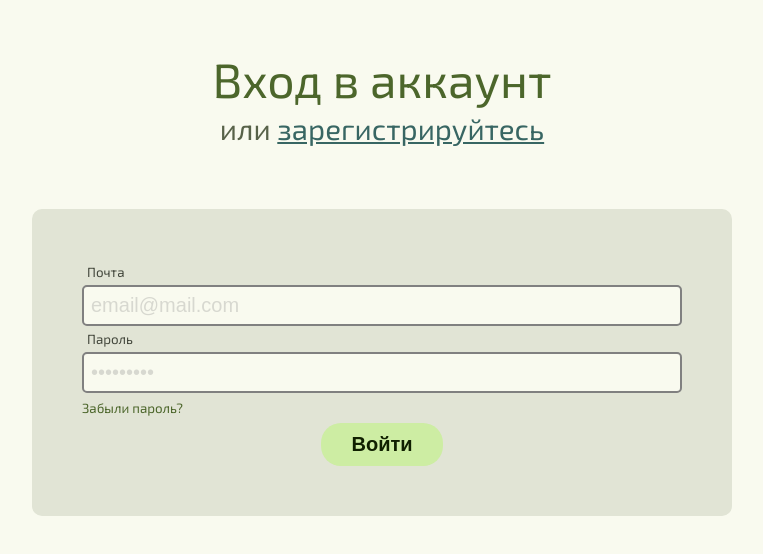
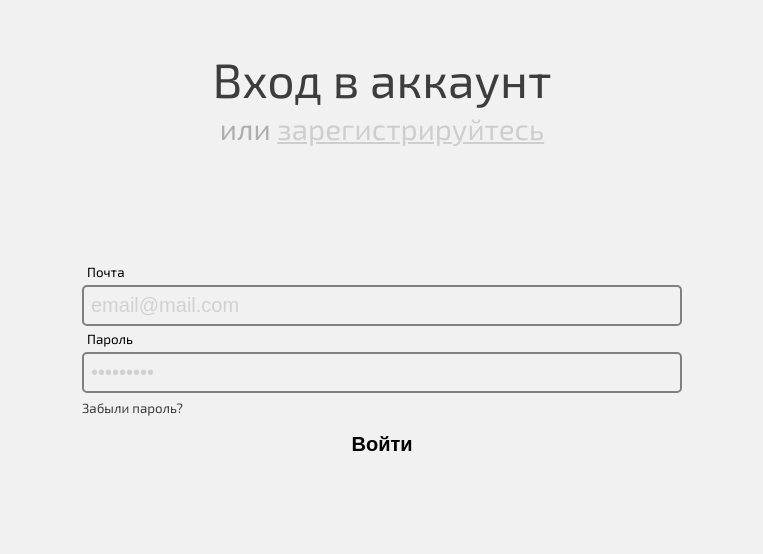
Before and after one commit to vlad-chigrinov/achieve_club_vue, a Vue app: page /login in a window 1280 px wide. Shown: the top 554 px of the page, without its empty margins (258-1021 px from the left). Built offline with nearby package versions, Linux system fonts and the light colour scheme.

Commit message:
Create new color theme

```diff
--- a/assets/styles/app.css
+++ b/assets/styles/app.css
@@ -42,106 +42,27 @@ body {
 }
 
 [theme='dark'] {
-  --primary: rgb(177 209 138);
-  --surface-tint: rgb(177 209 138);
-  --on-primary: rgb(31 55 1);
-  --primary-container: rgb(53 78 22);
-  --on-primary-container: rgb(205 237 163);
-  --secondary: rgb(191 203 173);
-  --on-secondary: rgb(42 51 30);
-  --secondary-container: rgb(64 74 51);
-  --on-secondary-container: rgb(220 231 200);
-  --tertiary: rgb(160 208 203);
-  --on-tertiary: rgb(0 55 53);
-  --tertiary-container: rgb(31 78 75);
-  --on-tertiary-container: rgb(188 236 231);
-  --error: rgb(255 180 171);
-  --on-error: rgb(105 0 5);
-  --error-container: rgb(147 0 10);
-  --on-error-container: rgb(255 218 214);
-  --background: rgb(18 20 14);
-  --on-background: rgb(226 227 216);
-  --surface: rgb(18 20 14);
-  --on-surface: rgb(226 227 216);
-  --surface-variant: rgb(68 72 61);
-  --on-surface-variant: rgb(197 200 186);
-  --outline: rgb(143 146 133);
-  --outline-variant: rgb(68 72 61);
-  --shadow: rgb(0 0 0);
-  --scrim: rgb(0 0 0);
-  --inverse-surface: rgb(226 227 216);
-  --inverse-on-surface: rgb(47 49 42);
-  --inverse-primary: rgb(76 102 43);
-  --primary-fixed: rgb(205 237 163);
-  --on-primary-fixed: rgb(16 32 0);
-  --primary-fixed-dim: rgb(177 209 138);
-  --on-primary-fixed-variant: rgb(53 78 22);
-  --secondary-fixed: rgb(220 231 200);
-  --on-secondary-fixed: rgb(21 30 11);
-  --secondary-fixed-dim: rgb(191 203 173);
-  --on-secondary-fixed-variant: rgb(64 74 51);
-  --tertiary-fixed: rgb(188 236 231);
-  --on-tertiary-fixed: rgb(0 32 30);
-  --tertiary-fixed-dim: rgb(160 208 203);
-  --on-tertiary-fixed-variant: rgb(31 78 75);
-  --surface-dim: rgb(18 20 14);
-  --surface-bright: rgb(56 58 50);
-  --surface-container-lowest: rgb(12 15 9);
-  --surface-container-low: rgb(26 28 22);
-  --surface-container: rgb(30 32 26);
-  --surface-container-high: rgb(40 43 36);
-  --surface-container-highest: rgb(51 54 46);
-  --surface-container-highest: rgb(48 54 53);
+  --primary: #d9d9d9;
+  --on-primary: #0f0f0f;
+  --secondary: #3d3d3d;
+  --on-secondary: #f1f1f1;
+  --tertiary: #272727;
+  --on-tertiary: #f1f1f1;
+  --background: #0f0f0f;
+  --shadow: #d9d9d9;
+  --inverse-shadow: #0f0f0f;
+  --outline: #f1f1f1;
 }
 
 [theme='light'] {
-  --primary: rgb(76 102 43);
-  --surface-tint: rgb(76 102 43);
-  --on-primary: rgb(255 255 255);
-  --primary-container: rgb(205 237 163);
-  --on-primary-container: rgb(16 32 0);
-  --secondary: rgb(88 98 73);
-  --on-secondary: rgb(255 255 255);
-  --secondary-container: rgb(220 231 200);
-  --on-secondary-container: rgb(21 30 11);
-  --tertiary: rgb(56 102 99);
-  --on-tertiary: rgb(255 255 255);
-  --tertiary-container: rgb(188 236 231);
-  --on-tertiary-container: rgb(0 32 30);
-  --error: rgb(186 26 26);
-  --on-error: rgb(255 255 255);
-  --error-container: rgb(255 218 214);
-  --on-error-container: rgb(65 0 2);
-  --background: rgb(249 250 239);
-  --on-background: rgb(26 28 22);
-  --surface: rgb(249 250 239);
-  --on-surface: rgb(26 28 22);
-  --surface-variant: rgb(225 228 213);
-  --on-surface-variant: rgb(68 72 61);
-  --outline: rgb(117 121 108);
-  --outline-variant: rgb(197 200 186);
-  --shadow: rgb(0 0 0);
-  --scrim: rgb(0 0 0);
-  --inverse-surface: rgb(47 49 42);
-  --inverse-on-surface: rgb(241 242 230);
-  --inverse-primary: rgb(177 209 138);
-  --primary-fixed: rgb(205 237 163);
-  --on-primary-fixed: rgb(16 32 0);
-  --primary-fixed-dim: rgb(177 209 138);
-  --on-primary-fixed-variant: rgb(53 78 22);
-  --secondary-fixed: rgb(220 231 200);
-  --on-secondary-fixed: rgb(21 30 11);
-  --secondary-fixed-dim: rgb(191 203 173);
-  --on-secondary-fixed-variant: rgb(64 74 51);
-  --tertiary-fixed: rgb(188 236 231);
-  --on-tertiary-fixed: rgb(0 32 30);
-  --tertiary-fixed-dim: rgb(160 208 203);
-  --on-tertiary-fixed-variant: rgb(31 78 75);
-  --surface-dim: rgb(218 219 208);
-  --surface-bright: rgb(249 250 239);
-  --surface-container-lowest: rgb(255 255 255);
-  --surface-container-low: rgb(243 244 233);
-  --surface-container: rgb(238 239 227);
-  --surface-container-high: rgb(232 233 222);
-  --surface-container-highest: rgb(226 227 216);
+  --primary: #3d3d3d;
+  --on-primary: #f1f1f1;
+  --secondary: #adadad;
+  --on-secondary: #3d3d3d;
+  --tertiary: #cecece;
+  --on-tertiary: #3d3d3d;
+  --background: #f1f1f1;
+  --shadow: #3d3d3d;
+  --inverse-shadow: #d9d9d9;
+  --outline: #0f0f0f;
 }
```
